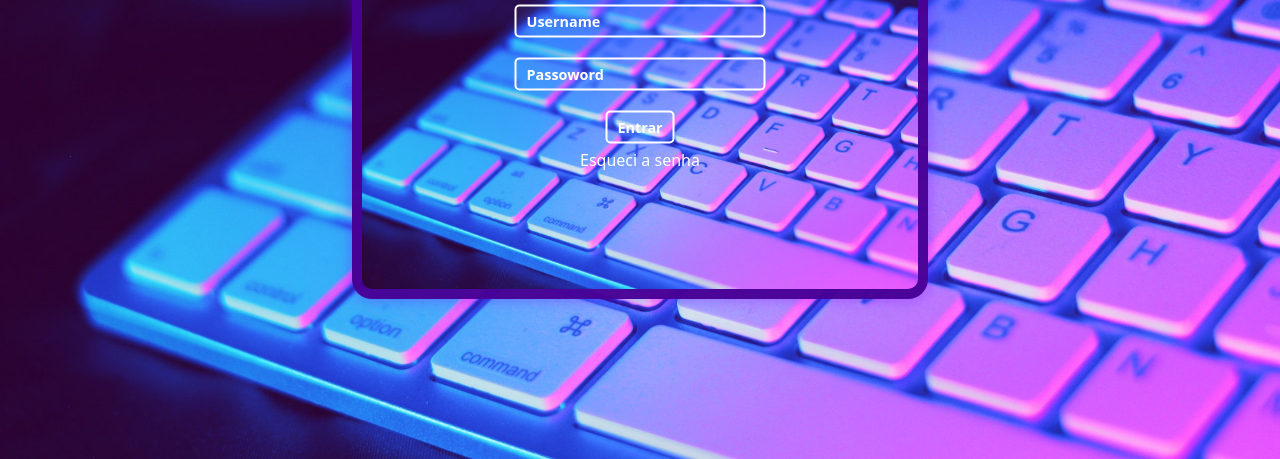
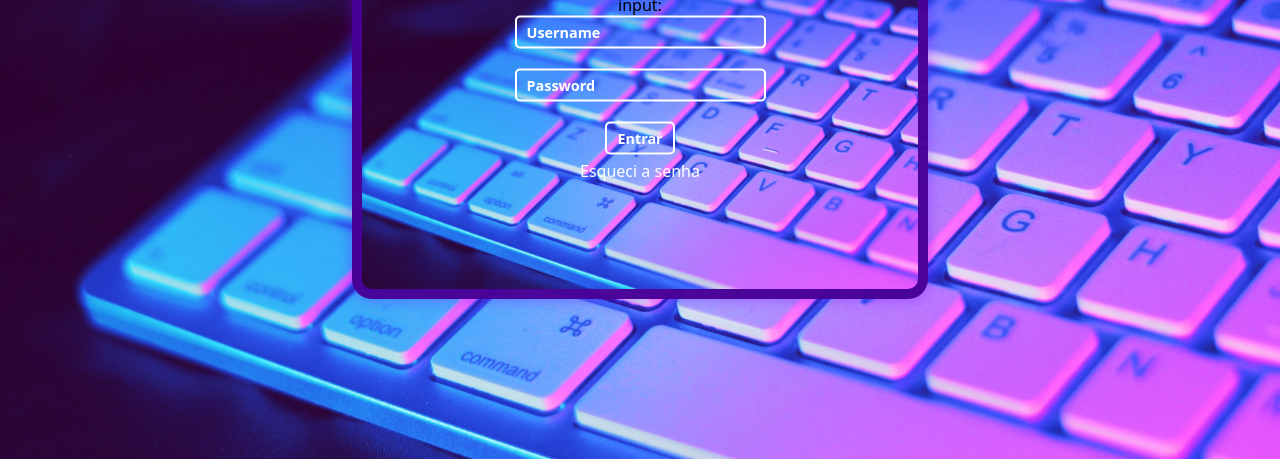
Before and after one commit to devRodrigo-rodrigues/projeto-login-pessoal, a plain HTML site: page index.html in a window 1280 px wide. Shown: the part 341-800 px from the top of the page. Drawn offline with Linux system fonts and the light colour scheme.

Commit message:
arrumei palavras

```diff
--- a/index.html
+++ b/index.html
@@ -18,10 +18,11 @@
                 <form action="site.js" autocomplete="on" method="post">
                     <h1>Login</h1>
                     <div class="campo">
+                        input:
                         <input type="email" name="email" id="iemail" placeholder="Username" autocomplete="username" required maxlength="15">
                     </div>
                     <div class="campo">
-                        <input type="password" name="senha" id="isenha" required minlength="8" maxlength="20" placeholder="Passoword">
+                        <input type="password" name="senha" id="isenha" required minlength="8" maxlength="20" placeholder="Password">
 
                     </div>
 
```
